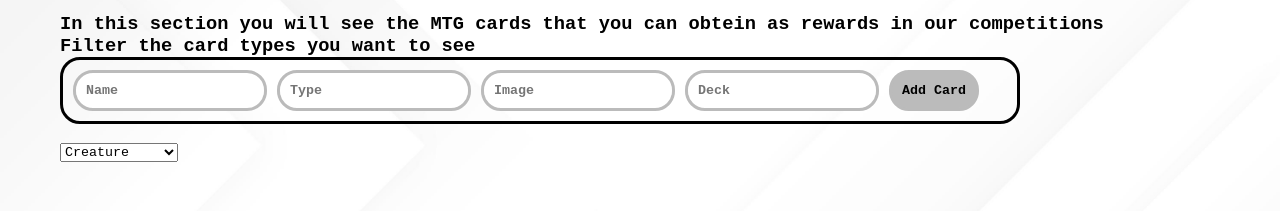
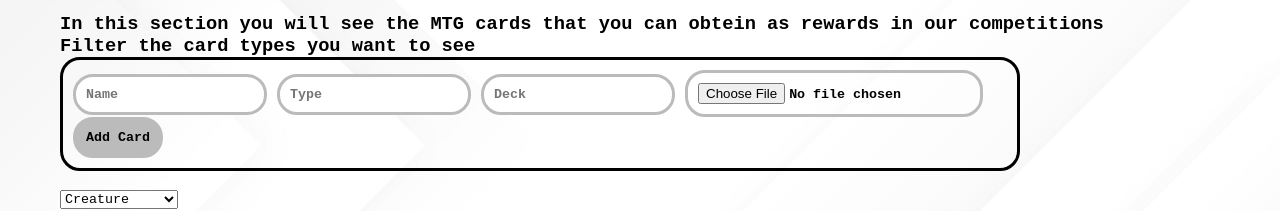
Before and after one commit to victorgomezfernandez/CARTONES, a React (Vite) app: page /cards in a window 1280 px wide. Shown: the part 160-371 px from the top of the page. Built offline with nearby package versions, Linux system fonts and the light colour scheme; no server answers; the database is empty.

Commit message:
addImage

```diff
--- a/package.json
+++ b/package.json
@@ -22,7 +22,8 @@
     "react-leaflet": "^4.2.1",
     "react-router-dom": "^6.22.3",
     "react-slick": "^0.30.2",
-    "slick-carousel": "^1.8.1"
+    "slick-carousel": "^1.8.1",
+    "uuid": "^9.0.1"
   },
   "devDependencies": {
     "@types/react": "^18.2.66",
--- a/src/pages/cards/Cards.jsx
+++ b/src/pages/cards/Cards.jsx
@@ -1,6 +1,7 @@
 import Header from "../../components/header/Header";
 import Footer from "../../components/footer/Footer";
 import { useEffect, useRef, useState } from "react";
+import { v4 as uuidv4, v5 as uuidv5 } from "uuid";
 import "./Cards.css";
 import cardsService from "../../services/firebase/cards.service";
 import "./fullImg.js"
@@ -25,6 +26,10 @@ function Cards() {
   const [scrollOn, setScrollOn] = useState(false);
 
   const [cards, setCards] = useState([]);
+
+  const [image, setImage] = useState(null);
+
+  let imgName = uuidv4()+".png";
 
   const refForm = useRef();
 
@@ -65,11 +70,26 @@ function Cards() {
     e.preventDefault();
     const name = e.target.name.value;
     const type = e.target.type.value;
-    const img = e.target.img.value;
+    const img = imgName;
     const deck = e.target.deck.value;
     cardsService.addCard(name, type, img, deck).then((res) => {
       refForm.current.reset();
       setCards(oldValues => [...oldValues, { key: res.key, name, type, img, deck}])
+    })
+  }
+
+  const handleImageChange = (e) => {
+    setImage(e.target.files[0])
+  }
+
+  const handleImageSubmit = (e) => {
+    e.preventDefault();
+    cardsService.uploadCardImage(image).then((response) => {
+      console.log("image uploaded");
+    })
+
+    cardsService.addCard(e).then((response) => {
+      console.log("card uploaded");
     })
   }
 
@@ -98,11 +118,11 @@ function Cards() {
           <h3>In this section you will see the MTG cards that you can obtein as rewards in our competitions</h3>
           <h3>Filter the card types you want to see</h3>
           <div className="cards-form-container">
-            <form id="cards-form" onSubmit={addCard} ref={refForm}>
+            <form id="cards-form" onSubmit={handleImageSubmit} ref={refForm}>
               <input className="cards-input" type="text" name="name" placeholder="Name"/>
               <input className="cards-input" type="text" name="type" placeholder="Type"/>
-              <input className="cards-input" type="text" name="img" placeholder="Image"/>
               <input className="cards-input" type="text" name="deck" placeholder="Deck"/>
+              <input type="file" onChange = {handleImageChange} className="cards-input" />
               <input className="cards-input" type="submit" value="Add Card"/>
             </form>
           </div>
--- a/src/services/firebase/cards.service.js
+++ b/src/services/firebase/cards.service.js
@@ -23,8 +23,15 @@ const removeCard = (key) => {
 	return remove(dbRefCard);
 };
 
+const uploadCardImage = (image) => {
+	console.log(image);
+	const myStorageRef = storageRef(firebaseService.storage, `cards/${image}`);
+	return uploadBytes(myStorageRef, image);
+}
+
 export default {
 	getAllCards,
 	addCard,
 	removeCard,
+	uploadCardImage
 }
--- a/src/services/firebase/firebase.config.js
+++ b/src/services/firebase/firebase.config.js
@@ -3,12 +3,14 @@ import { initializeApp } from "firebase/app";
 // TODO: Add SDKs for Firebase products that you want to use
 // https://firebase.google.com/docs/web/setup#available-libraries
 import { getDatabase } from "firebase/database";
+import { getStorage } from "firebase/storage";
 
 // Your web app's Firebase configuration
 const firebaseConfig = {
   apiKey: "AIzaSyDdhhSUaUndGu0VvmMcwZ0EzKceFqO6_54",
   authDomain: "cartones-9f0dc.firebaseapp.com",
   databaseURL : "https://cartones-9f0dc-default-rtdb.europe-west1.firebasedatabase.app/",
+  storageBucket: "gs://cartones-9f0dc.appspot.com/cards",
   projectId: "cartones-9f0dc",
   storageBucket: "cartones-9f0dc.appspot.com",
   messagingSenderId: "612356591495",
@@ -17,5 +19,6 @@ const firebaseConfig = {
 
 const app = initializeApp(firebaseConfig);
 const db = getDatabase(app);
+const storage = getStorage();
 
 export default db;
```
Also changed, not shown: 1 other file (tests, documents, lock files or other folders).
